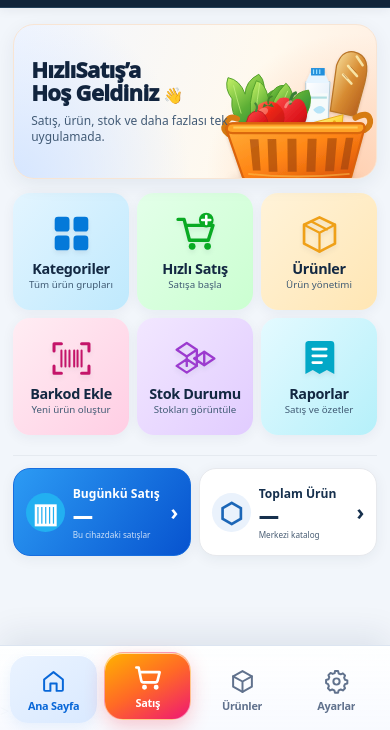
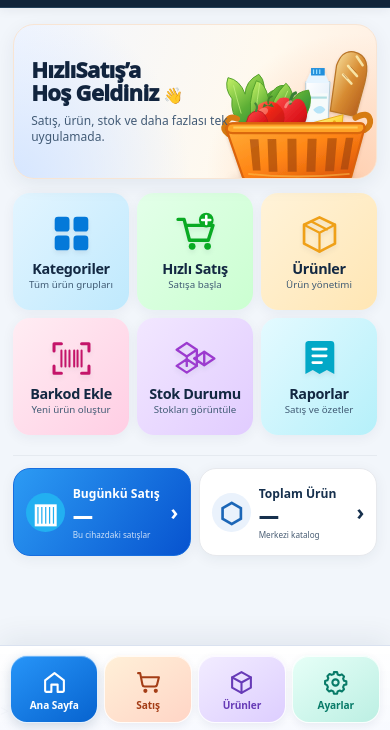
Before and after one commit to tolgamy/hizlisatis, a website with bundled scripts: page public/index.html in a window 390 px wide. Shown: the part 114-844 px from the top of the page. Built offline with nearby package versions, Linux system fonts and the light colour scheme.

Commit message:
Balance four colorful iOS navigation tabs to exactly equal dimensions
* Make all four bottom tabs equal sized with harmonized iOS pastel colors and selected state

* Refresh PWA service worker cache for balanced four-color mobile navigation

* Align cache and navigation geometry regression tests with balanced v38 footer

* Align cache and navigation geometry regression tests with balanced v38 footer

* Align cache and navigation geometry regression tests with balanced v38 footer

* Align cache and navigation geometry regression tests with balanced v38 footer

* Align cache and navigation geometry regression tests with balanced v38 footer

* Align cache and navigation geometry regression tests with balanced v38 footer

* Align cache and navigation geometry regression tests with balanced v38 footer

```diff
--- a/public/styles.css
+++ b/public/styles.css
@@ -1662,49 +1662,81 @@ body.view-home .clean-topbar .searchline{display:flex!important}
 /* When users shrink a desktop browser, the media queries drop the sidebar
    automatically and restore the mobile/tablet bottom bar. */
 
-/* v4.3 — premium, touch-first iOS-style navigation. Desktop sidebar remains intact. */
+/* v4.4 — Four equal-sized, individually colorful premium iOS navigation tiles.
+   Selected tile is emphasized without changing its geometry or moving it up.
+   Desktop/tablet landscape sidebar keeps its established layout. */
 .bottom-shell .bottom-nav .nav-glyph svg{
   width:25px;height:25px;display:block;fill:none;stroke:currentColor;
   stroke-width:1.9;stroke-linecap:round;stroke-linejoin:round;
 }
 @media (max-width:899px), (min-width:900px) and (max-width:1439px) and (orientation:portrait){
   .bottom-shell{
-    background:linear-gradient(180deg,rgba(255,255,255,.92),rgba(248,250,255,.98));
-    -webkit-backdrop-filter:blur(22px);backdrop-filter:blur(22px);
-    border-top:1px solid rgba(209,220,236,.7);
-    box-shadow:0 -10px 34px rgba(15,36,76,.09);
+    background:linear-gradient(180deg,rgba(255,255,255,.95),rgba(248,250,255,.97));
+    -webkit-backdrop-filter:blur(20px);backdrop-filter:blur(20px);
+    border-top:1px solid rgba(209,220,236,.78);
+    box-shadow:0 -8px 26px rgba(15,36,76,.07);
   }
   .bottom-shell .bottom-nav{
     display:grid;grid-template-columns:repeat(4,minmax(0,1fr));
-    align-items:center;gap:clamp(4px,1.8vw,12px);
-    max-width:680px;margin:0 auto;
-  }
-  .bottom-shell .bottom-nav .nav-item{
-    min-width:0;min-height:68px;border:0;border-radius:18px;
-    display:flex;flex-direction:column;justify-content:center;align-items:center;
-    gap:3px;padding:5px 2px;color:#61728d;background:transparent;
-    transition:background .2s ease,color .2s ease,transform .2s ease;
-  }
-  .bottom-shell .bottom-nav .nav-item small{
-    font-size:clamp(10px,2.8vw,13px);font-weight:800;line-height:1.15;
-    letter-spacing:-.025em;color:inherit;
-  }
-  .bottom-shell .bottom-nav .nav-glyph{
-    width:34px;height:32px;display:grid;place-items:center;flex:none;
-  }
-  .bottom-shell .bottom-nav .nav-item.active:not(.nav-sale){
-    background:linear-gradient(145deg,#eaf3ff,#d9e9ff);
-    color:#0867d8;box-shadow:inset 0 1px 0 #fff,0 5px 13px #3b85dc17;
-  }
+    align-items:stretch;gap:clamp(5px,1.4vw,10px);
+    width:100%;max-width:680px;margin:0 auto;
+  }
+  .bottom-shell .bottom-nav .nav-item,
+  .bottom-shell .bottom-nav .nav-item.active,
   .bottom-shell .bottom-nav .nav-sale,
   .bottom-shell .bottom-nav .nav-sale.active{
-    color:#fff;background:linear-gradient(150deg,#ffb300 0%,#ff6926 50%,#ef1774 100%);
-    box-shadow:0 7px 19px rgba(240,68,85,.27),inset 0 1px 0 rgba(255,255,255,.65);
-    border:1px solid rgba(255,255,255,.5);border-radius:19px;
-    transform:translateY(-3px);
-  }
-  .bottom-shell .bottom-nav .nav-sale .nav-glyph svg{width:28px;height:28px;stroke-width:2.25}
-  .bottom-shell .bottom-nav .nav-sale small{font-weight:900}
+    box-sizing:border-box;width:100%;min-width:0;
+    height:68px;min-height:68px;max-height:68px;
+    margin:0;padding:7px 2px 6px;
+    border:1px solid rgba(255,255,255,.87);border-radius:17px;
+    display:flex;flex-direction:column;
+    justify-content:center;align-items:center;gap:3px;
+    color:var(--tab-ink);background:var(--tab-bg);
+    box-shadow:inset 0 1px 0 rgba(255,255,255,.8),0 3px 8px rgba(22,48,83,.07);
+    transform:none;transition:background .18s,color .18s,box-shadow .18s;
+  }
+  .bottom-shell .bottom-nav #navHome{
+    --tab-ink:#0961b7;--tab-bg:linear-gradient(145deg,#eaf5ff,#cee6ff);
+    --tab-active:linear-gradient(145deg,#2795f8,#0763cf);
+  }
+  .bottom-shell .bottom-nav #navSale{
+    --tab-ink:#a43d16;--tab-bg:linear-gradient(145deg,#fff0d8,#ffd5c6);
+    --tab-active:linear-gradient(145deg,#ffad31,#f05236);
+  }
+  .bottom-shell .bottom-nav #navProducts{
+    --tab-ink:#673bb7;--tab-bg:linear-gradient(145deg,#f2ecff,#ddceff);
+    --tab-active:linear-gradient(145deg,#956af0,#673bd0);
+  }
+  .bottom-shell .bottom-nav #navSettings{
+    --tab-ink:#087b68;--tab-bg:linear-gradient(145deg,#e6fff7,#bcefe3);
+    --tab-active:linear-gradient(145deg,#18b8a0,#087f73);
+  }
+  .bottom-shell .bottom-nav .nav-item.active,
+  .bottom-shell .bottom-nav .nav-item.active:not(.nav-sale),
+  .bottom-shell .bottom-nav .nav-sale.active{
+    color:#fff;background:var(--tab-active);
+    box-shadow:inset 0 1px 0 rgba(255,255,255,.34),0 4px 12px rgba(34,65,106,.18);
+    transform:none;
+  }
+  .bottom-shell .bottom-nav .nav-glyph{
+    display:grid;place-items:center;flex:none;
+    width:30px;height:29px;min-width:0;
+    color:inherit;
+  }
+  .bottom-shell .bottom-nav .nav-item .nav-glyph svg,
+  .bottom-shell .bottom-nav .nav-sale .nav-glyph svg{
+    width:25px;height:25px;stroke-width:2;display:block;
+  }
+  .bottom-shell .bottom-nav .nav-item small,
+  .bottom-shell .bottom-nav .nav-sale small{
+    display:block;max-width:100%;overflow:visible;
+    color:inherit;font-size:clamp(10px,2.6vw,12px);
+    line-height:1.12;font-weight:800;letter-spacing:-.01em;
+    white-space:nowrap;text-overflow:clip;
+  }
+  .bottom-shell .bottom-nav .nav-item:focus-visible{
+    outline:3px solid #73b8ff;outline-offset:2px;
+  }
 }
 @media (prefers-reduced-motion:reduce){
   .bottom-shell .bottom-nav .nav-item{transition:none}
--- a/public/sw.js
+++ b/public/sw.js
@@ -1,4 +1,4 @@
-const VERSION = 'cep-pos-shell-v37-premium-scanner';
+const VERSION = 'cep-pos-shell-v38-equal-colorful-tabs';
 const SHELL = [
   '/', '/index.html', '/styles.css', '/app.js', '/idb.js',
   '/normalize.js', '/active-products-cache.js', '/remote-products.js', '/product-lifecycle.js', '/product-management.js', '/lifecycle-backup.js', '/passive-auth.js', '/receipt-pdf.js', '/barcode-scanner.js', '/category-art.js', '/subcategory-icons.js', '/subcategory-photos.js', '/category-image-overrides.js', '/category-image-manager.js', '/customer-api.js', '/customer-ui.js', '/receipt-settings.js', '/image-delivery.js', '/receipt-share.js', '/catalog-taxonomy.js', '/category-menu.js', '/barcode-lookup.js', '/bundled-catalog.js', '/xlsx-reader.js', '/excel-products.js', '/urun-yukleme-sablonu.xlsx', '/manifest.json',
```
Also changed, not shown: tests/compact-products-breadcrumb-cart-feedback.test.js (+1 -1 lines), tests/mobile-central-load.test.js (+1 -1 lines), tests/premium-scanner-v37.test.js (+7 -2 lines), tests/responsive-category-v351.test.js (+1 -1 lines), tests/startup-resilience.test.js (+1 -1 lines), tests/v40-new-home-dashboard.test.js (+1 -1 lines), tests/v41-responsive-all-devices.test.js (+1 -1 lines).
